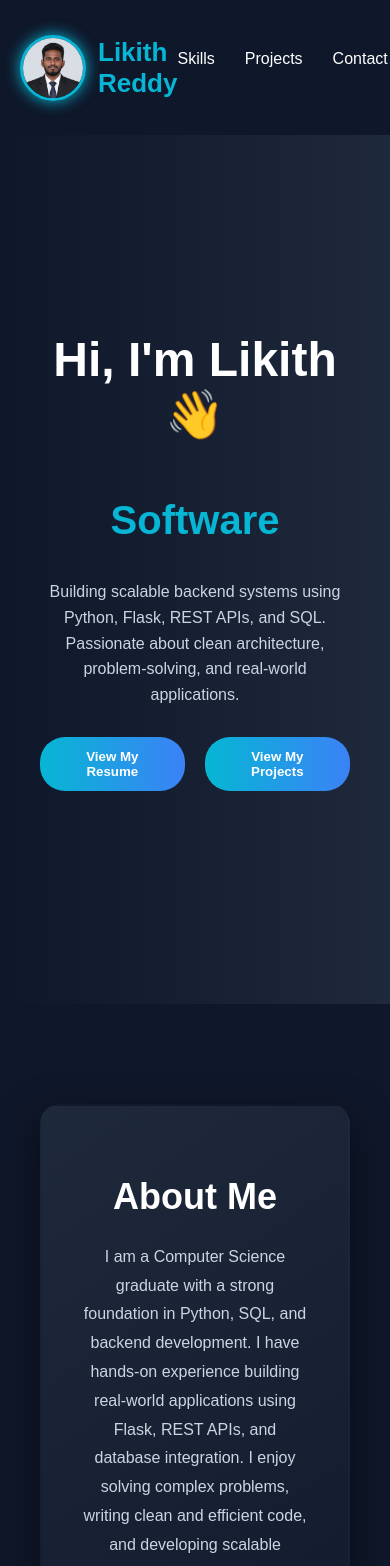
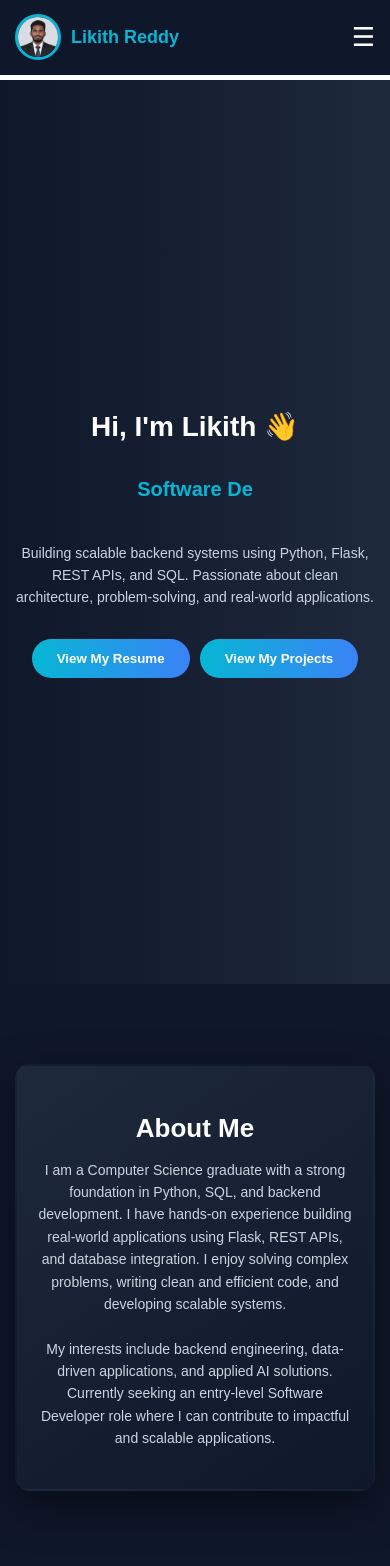
Before and after one commit to Likith-08/likith-portfolio, a React (Vite) app: page / in a window 390 px wide. Shown: the top 1566 px of the page. Built offline with nearby package versions, Linux system fonts and the light colour scheme.

Commit message:
Updated mobile responsive

```diff
--- a/src/components/About.jsx
+++ b/src/components/About.jsx
@@ -1,13 +1,22 @@
-import { useState } from "react";
+import { useState, useEffect } from "react";
 
 function About() {
 
   const [hover, setHover] = useState(false);
+  const [isMobile, setIsMobile] = useState(window.innerWidth <= 768);
+
+  useEffect(() => {
+    const handleResize = () => {
+      setIsMobile(window.innerWidth <= 768);
+    };
+    window.addEventListener("resize", handleResize);
+    return () => window.removeEventListener("resize", handleResize);
+  }, []);
 
   const cardStyle = {
     background: "linear-gradient(145deg, #1e293b, #0f172a)",
-    padding: "40px",
-    borderRadius: "20px",
+    padding: isMobile ? "25px 18px" : "40px",
+    borderRadius: isMobile ? "15px" : "20px",
     maxWidth: "900px",
     margin: "0 auto",
     textAlign: "center",
@@ -25,18 +34,18 @@ function About() {
       style={{
         backgroundColor: "#0f172a",
         color: "white",
-        padding: "100px 40px"
+        padding: isMobile ? "80px 15px" : "100px 40px"
       }}
     >
       <div
         style={cardStyle}
-        onMouseEnter={() => setHover(true)}
-        onMouseLeave={() => setHover(false)}
+        onMouseEnter={() => !isMobile && setHover(true)}
+        onMouseLeave={() => !isMobile && setHover(false)}
       >
         <h2
           style={{
-            fontSize: "36px",
-            marginBottom: "25px"
+            fontSize: isMobile ? "26px" : "36px",
+            marginBottom: isMobile ? "15px" : "25px"
           }}
         >
           About Me
@@ -44,8 +53,8 @@ function About() {
 
         <p
           style={{
-            fontSize: "16px",
-            lineHeight: "1.8",
+            fontSize: isMobile ? "14px" : "16px",
+            lineHeight: isMobile ? "1.6" : "1.8",
             color: "#cbd5e1"
           }}
         >
--- a/src/components/Hero.jsx
+++ b/src/components/Hero.jsx
@@ -15,9 +15,20 @@ function Hero() {
   const [currentRoleIndex, setCurrentRoleIndex] = useState(0);
   const [displayText, setDisplayText] = useState("");
   const [isDeleting, setIsDeleting] = useState(false);
+  const [hovered, setHovered] = useState(null);
 
-  const [hovered, setHovered] = useState(null); // 👈 added
+  // ✅ MOBILE DETECTION
+  const [isMobile, setIsMobile] = useState(window.innerWidth <= 768);
 
+  useEffect(() => {
+    const handleResize = () => {
+      setIsMobile(window.innerWidth <= 768);
+    };
+    window.addEventListener("resize", handleResize);
+    return () => window.removeEventListener("resize", handleResize);
+  }, []);
+
+  // ✅ TYPEWRITER
   useEffect(() => {
     const currentText = roles[currentRoleIndex];
     const typingSpeed = isDeleting ? 50 : 100;
@@ -41,27 +52,60 @@ function Hero() {
   }, [displayText, isDeleting, currentRoleIndex]);
 
   return (
-    <section style={styles.section}>
-      <h1 style={styles.heading}>Hi, I'm Likith 👋</h1>
+    <section
+      style={{
+        ...styles.section,
+        padding: isMobile ? "30px 15px" : "40px"
+      }}
+    >
+      <h1
+        style={{
+          ...styles.heading,
+          fontSize: isMobile ? "28px" : "48px"
+        }}
+      >
+        Hi, I'm Likith 👋
+      </h1>
 
-      <h3 style={styles.typewriter}>
+      <h3
+        style={{
+          ...styles.typewriter,
+          fontSize: isMobile ? "20px" : "40px",
+          minHeight: isMobile ? "30px" : "45px"
+        }}
+      >
         {displayText}
         <span className="cursor"></span>
       </h3>
 
-      <p style={styles.paragraph}>
+      <p
+        style={{
+          ...styles.paragraph,
+          fontSize: isMobile ? "14px" : "16px",
+          maxWidth: isMobile ? "100%" : "700px"
+        }}
+      >
         Building scalable backend systems using Python, Flask, REST APIs, and SQL.
         Passionate about clean architecture, problem-solving, and real-world applications.
       </p>
 
-      <div style={styles.buttonContainer}>
+      <div
+        style={{
+           ...styles.buttonContainer,
+              flexDirection: "row",   // ✅ ALWAYS ROW
+              gap: isMobile ? "10px" : "20px",
+              width: isMobile ? "100%" : "auto",
+              justifyContent: "center"
+        }}
+      >
         <a href="/Macireddy_Resume_08.pdf" target="_blank" rel="noopener noreferrer">
           <button
             style={{
               ...styles.button,
-              ...(hovered === "resume" && styles.buttonHover)
+              width: isMobile ? "100%" : "auto",
+              ...(hovered === "resume" && !isMobile && styles.buttonHover)
             }}
-            onMouseEnter={() => setHovered("resume")}
+            onMouseEnter={() => !isMobile && setHovered("resume")}
             onMouseLeave={() => setHovered(null)}
           >
             View My Resume
@@ -72,9 +116,10 @@ function Hero() {
           <button
             style={{
               ...styles.button,
-              ...(hovered === "projects" && styles.buttonHover)
+              width: isMobile ? "100%" : "auto",
+              ...(hovered === "projects" && !isMobile && styles.buttonHover)
             }}
-            onMouseEnter={() => setHovered("projects")}
+            onMouseEnter={() => !isMobile && setHovered("projects")}
             onMouseLeave={() => setHovered(null)}
           >
             View My Projects
@@ -94,30 +139,24 @@ const styles = {
     flexDirection: "column",
     justifyContent: "center",
     alignItems: "center",
-    textAlign: "center",
-    padding: "40px"
+    textAlign: "center"
   },
   heading: {
-    fontSize: "48px",
     fontWeight: "bold",
     marginBottom: "15px"
   },
   typewriter: {
     color: "#06b6d4",
-    fontSize: "40px",
     fontWeight: "600",
-    marginBottom: "20px",
-    minHeight: "45px"
+    marginBottom: "20px"
   },
   paragraph: {
-    maxWidth: "700px",
     color: "#cbd5e1",
     marginBottom: "30px",
     lineHeight: "1.6"
   },
   buttonContainer: {
-    display: "flex",
-    gap: "20px"
+    display: "flex"
   },
   button: {
     padding: "12px 25px",
--- a/src/components/Navbar.jsx
+++ b/src/components/Navbar.jsx
@@ -1,7 +1,18 @@
-import { useState } from "react";
+import { useState, useEffect } from "react";
 
 function Navbar() {
   const [showCard, setShowCard] = useState(false);
+  const [isMobile, setIsMobile] = useState(window.innerWidth <= 768);
+  const [menuOpen, setMenuOpen] = useState(false);
+
+  // Detect screen resize
+  useEffect(() => {
+    const handleResize = () => {
+      setIsMobile(window.innerWidth <= 768);
+    };
+    window.addEventListener("resize", handleResize);
+    return () => window.removeEventListener("resize", handleResize);
+  }, []);
 
   return (
     <nav
@@ -10,7 +21,7 @@ function Navbar() {
         top: 0,
         width: "100%",
         backgroundColor: "#0f172a",
-        padding: "15px 0",
+        padding: "12px 0",
         zIndex: 1000
       }}
     >
@@ -21,76 +32,93 @@ function Navbar() {
           display: "flex",
           justifyContent: "space-between",
           alignItems: "center",
-          padding: "0 20px",
+          padding: "0 15px",
           position: "relative"
         }}
       >
+
         {/* LEFT SIDE */}
-        <div style={{ display: "flex", alignItems: "center", gap: "12px", position: "relative" }}>
-
+        <div style={{ display: "flex", alignItems: "center", gap: "10px", position: "relative" }}>
           <img
             src="/macireddy_pic.png"
             alt="Profile"
             onClick={() => setShowCard(!showCard)}
             style={{
-              width: "60px",
-              height: "60px",
+              width: isMobile ? "40px" : "60px",
+              height: isMobile ? "40px" : "60px",
               borderRadius: "50%",
               objectFit: "cover",
               border: "3px solid #06b6d4",
-              boxShadow: "0 0 15px #06b6d4",
               cursor: "pointer"
             }}
           />
 
-          <h2 style={{ color: "#06b6d4", fontSize: "26px" }}>
+          <h2 style={{ color: "#06b6d4", fontSize: isMobile ? "18px" : "26px" }}>
             Likith Reddy
           </h2>
 
-          {/* 🔥 SMALL DROPDOWN CARD */}
+          {/* DROPDOWN */}
           {showCard && (
             <div
               style={{
                 position: "absolute",
-                top: "75px",
+                top: isMobile ? "60px" : "75px",
                 left: "0",
                 background: "#1e293b",
-                padding: "18px 22px",
-                borderRadius: "15px",
-                border: "1px solid #06b6d4",
-                boxShadow: "0 0 20px rgba(6,182,212,0.5)",
+                padding: "15px",
+                borderRadius: "12px",
                 color: "white",
-                width: "260px",
-                animation: "fadeIn 0.3s ease"
+                width: isMobile ? "200px" : "260px"
               }}
             >
-              <p style={{ marginBottom: "8px", fontSize: "14px" }}>
-                📞 +91 6305059446
-              </p>
-
-              <p style={{ marginBottom: "8px", fontSize: "14px" }}>
-                ✉ likithmachireddy@gmail.com
-              </p>
-
-              <p style={{ fontSize: "14px" }}>
-                🔗 LinkedIn.com/in/likithmachireddy0803
-              </p>
+              <p style={{ fontSize: "14px" }}>📞 +91 6305059446</p>
+              <p style={{ fontSize: "14px" }}>✉ likithmachireddy@gmail.com</p>
+              <p style={{ fontSize: "14px" }}>🔗 LinkedIn</p>
             </div>
           )}
         </div>
 
+        {/* HAMBURGER (ONLY MOBILE) */}
+        {isMobile && (
+          <div
+            onClick={() => setMenuOpen(!menuOpen)}
+            style={{
+              fontSize: "26px",
+              color: "white",
+              cursor: "pointer"
+            }}
+          >
+            ☰
+          </div>
+        )}
+
         {/* RIGHT SIDE */}
-        <div style={{ display: "flex", gap: "30px" }}>
+        <div
+          style={{
+            display: isMobile ? (menuOpen ? "flex" : "none") : "flex",
+            flexDirection: isMobile ? "column" : "row",
+            gap: isMobile ? "15px" : "30px",
+            position: isMobile ? "absolute" : "static",
+            top: isMobile ? "70px" : "auto",
+            right: 0,
+            width: isMobile ? "100%" : "auto",
+            background: isMobile ? "#0f172a" : "transparent",
+            padding: isMobile ? "15px 0" : "0",
+            alignItems: "center"
+          }}
+        >
           <a href="#skills" style={{ color: "white", textDecoration: "none" }}>
             Skills
           </a>
+
           <a href="#projects" style={{ color: "white", textDecoration: "none" }}>
             Projects
           </a>
+
           <a href="#contact" style={{ color: "white", textDecoration: "none" }}>
             Contact
           </a>
-          {/* 🔥 Instagram Channel */}
+
           <a
             href="https://instagram.com/likithmachireddy_08"
             target="_blank"
@@ -100,27 +128,9 @@ function Navbar() {
               alignItems: "center",
               gap: "6px",
               color: "#06b6d4",
-                textDecoration: "none",
-                fontWeight: "500"
+              textDecoration: "none"
             }}
           >
-            {/* Instagram SVG Icon */}
-            <svg
-                xmlns="http://www.w3.org/2000/svg"
-                width="18"
-                height="18"
-                viewBox="0 0 24 24"
-                fill="none"
-                stroke="#06b6d4"
-                strokeWidth="2"
-                strokeLinecap="round"
-                strokeLinejoin="round"
-            >
-                <rect x="2" y="2" width="20" height="20" rx="5" ry="5"></rect>
-                <path d="M16 11.37a4 4 0 1 1-4.37-4.37 4 4 0 0 1 4.37 4.37z"></path>
-                <line x1="17.5" y1="6.5" x2="17.5" y2="6.5"></line>
-            </svg>
-
             My Channel
           </a>
         </div>
```
Lines whose indentation alone changed are shown as unchanged.
